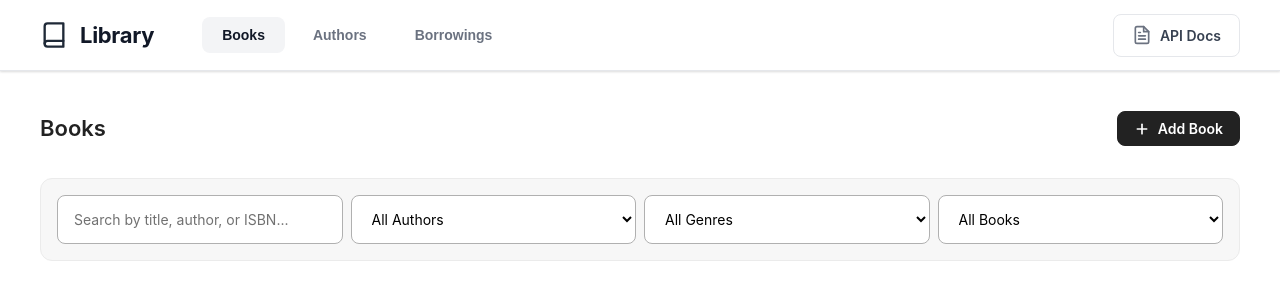
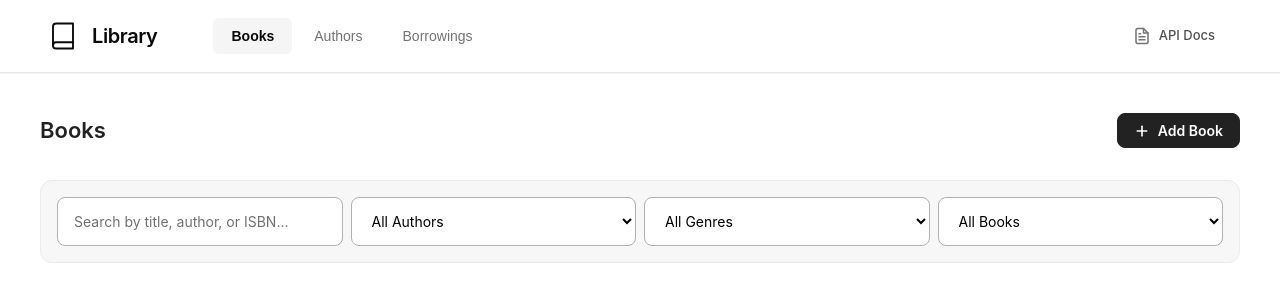
Before and after one commit to samirspatel/nestjs-api-demo, a website: page public/index.html in a window 1280 px wide. Shown: the top 302 px of the page. Drawn offline with Linux system fonts and the light colour scheme; no server answers.

Commit message:
Refactor Makefile to simplify commands, removing unused targets and enhancing the 'up' command. Update .dockerignore to include additional files. Improve header styles in styles.css for a modern look, adjusting colors, padding, and hover effects. Enhance authors service to prevent deletion of authors with associated books, and ensure due dates are handled correctly in borrowings service.

```diff
--- a/public/styles.css
+++ b/public/styles.css
@@ -20,123 +20,125 @@ body {
 
 header {
     background: #ffffff;
-    border-bottom: 1px solid #e5e7eb;
+    border-bottom: 1px solid #e8e8e8;
     padding: 0;
     position: sticky;
     top: 0;
     z-index: 100;
-    box-shadow: 0 1px 3px rgba(0, 0, 0, 0.05), 0 1px 2px rgba(0, 0, 0, 0.1);
+    box-shadow: 0 1px 0 rgba(0, 0, 0, 0.04);
+    backdrop-filter: blur(10px);
+    background: rgba(255, 255, 255, 0.98);
 }
 
 .header-top {
     display: flex;
     justify-content: space-between;
     align-items: center;
-    padding: 0 40px;
-    min-height: 70px;
+    padding: 0 48px;
+    min-height: 72px;
 }
 
 .header-left {
     display: flex;
     align-items: center;
-    gap: 48px;
+    gap: 56px;
     flex: 1;
 }
 
 .logo {
     display: flex;
     align-items: center;
-    gap: 12px;
-    padding: 18px 0;
+    gap: 14px;
+    padding: 20px 0;
     cursor: pointer;
-    transition: opacity 0.2s ease;
+    transition: opacity 0.15s ease;
 }
 
 .logo:hover {
-    opacity: 0.8;
+    opacity: 0.7;
 }
 
 .logo svg {
-    color: #1f2937;
+    color: #0a0a0a;
     flex-shrink: 0;
-    width: 28px;
-    height: 28px;
+    width: 30px;
+    height: 30px;
+    stroke-width: 1.5;
 }
 
 header h1 {
-    font-size: 22px;
-    font-weight: 700;
-    color: #111827;
+    font-size: 20px;
+    font-weight: 600;
+    color: #0a0a0a;
     margin: 0;
-    letter-spacing: -0.3px;
+    letter-spacing: -0.4px;
 }
 
 .header-actions {
     display: flex;
     align-items: center;
-    gap: 12px;
+    gap: 16px;
 }
 
 .header-link {
     display: inline-flex;
     align-items: center;
     gap: 8px;
-    padding: 10px 18px;
-    color: #374151;
+    padding: 10px 16px;
+    color: #525252;
     text-decoration: none;
-    border-radius: 8px;
-    font-size: 14px;
-    font-weight: 600;
-    transition: all 0.2s ease;
-    border: 1px solid #e5e7eb;
-    background: #ffffff;
+    border-radius: 6px;
+    font-size: 13px;
+    font-weight: 500;
+    transition: all 0.15s ease;
+    border: 1px solid transparent;
+    background: transparent;
 }
 
 .header-link:hover {
-    background: #f9fafb;
-    border-color: #d1d5db;
-    color: #111827;
-    transform: translateY(-1px);
-    box-shadow: 0 2px 4px rgba(0, 0, 0, 0.05);
+    background: #f5f5f5;
+    color: #0a0a0a;
 }
 
 .header-link svg {
     flex-shrink: 0;
-    color: #6b7280;
+    color: #737373;
+    width: 18px;
+    height: 18px;
 }
 
 .header-link:hover svg {
-    color: #374151;
+    color: #0a0a0a;
 }
 
 .tabs {
     display: flex;
-    gap: 8px;
+    gap: 4px;
     align-items: center;
 }
 
 .tab-btn {
-    padding: 10px 20px;
+    padding: 10px 18px;
     background: transparent;
     border: none;
-    color: #6b7280;
-    border-radius: 8px;
+    color: #737373;
+    border-radius: 6px;
     cursor: pointer;
     font-size: 14px;
-    font-weight: 600;
-    transition: all 0.2s ease;
+    font-weight: 500;
+    transition: all 0.15s ease;
     position: relative;
 }
 
 .tab-btn:hover {
-    color: #111827;
-    background: #f9fafb;
+    color: #0a0a0a;
+    background: #f5f5f5;
 }
 
 .tab-btn.active {
-    color: #111827;
-    background: #f3f4f6;
-    font-weight: 700;
+    color: #0a0a0a;
+    background: #f5f5f5;
+    font-weight: 600;
 }
 
 main {
@@ -710,13 +712,13 @@ main {
 }
 
 .borrowings-table tbody tr.row-overdue {
-    background: linear-gradient(90deg, #fff8f0 0%, #ffffff 100%);
-    border-left: 4px solid #ff9800;
+    background: #fafafa;
+    border-left: 3px solid #d4d4d4;
 }
 
 .borrowings-table tbody tr.row-overdue:hover {
-    background: linear-gradient(90deg, #fff5e6 0%, #fffbf5 100%);
-    box-shadow: 0 2px 8px rgba(255, 152, 0, 0.15);
+    background: #f5f5f5;
+    box-shadow: 0 2px 8px rgba(0, 0, 0, 0.08);
 }
 
 .borrowings-table td {
@@ -790,15 +792,14 @@ main {
     align-items: center;
     margin-left: 8px;
     padding: 4px 10px;
-    background: linear-gradient(135deg, #ff6b6b 0%, #ee5a6f 100%);
+    background: #262626;
     color: #ffffff;
-    border-radius: 12px;
+    border-radius: 6px;
     font-size: 10px;
-    font-weight: 700;
+    font-weight: 600;
     text-transform: uppercase;
     letter-spacing: 0.5px;
-    box-shadow: 0 2px 4px rgba(238, 90, 111, 0.3);
-    animation: pulse 2s ease-in-out infinite;
+    box-shadow: 0 1px 2px rgba(0, 0, 0, 0.1);
 }
 
 @keyframes pulse {
@@ -837,17 +838,17 @@ main {
 }
 
 .status-borrowed {
-    background: linear-gradient(135deg, #667eea 0%, #764ba2 100%);
+    background: #262626;
     color: #ffffff;
 }
 
 .status-returned {
-    background: linear-gradient(135deg, #e0e0e0 0%, #bdbdbd 100%);
-    color: #424242;
+    background: #e5e5e5;
+    color: #525252;
 }
 
 .status-overdue {
-    background: linear-gradient(135deg, #ff9800 0%, #f57c00 100%);
+    background: #404040;
     color: #ffffff;
 }
 
--- a/src/authors/authors.module.ts
+++ b/src/authors/authors.module.ts
@@ -4,9 +4,10 @@ import { AuthorsService } from './authors.service';
 import { AuthorsController } from './authors.controller';
 import { LoggerModule } from '../common/logger/logger.module';
 import { Author } from './entities/author.entity';
+import { Book } from '../books/entities/book.entity';
 
 @Module({
-  imports: [TypeOrmModule.forFeature([Author]), LoggerModule],
+  imports: [TypeOrmModule.forFeature([Author, Book]), LoggerModule],
   controllers: [AuthorsController],
   providers: [AuthorsService],
   exports: [AuthorsService],
```
Also changed, not shown: src/authors/authors.service.ts (+15 -1 lines), src/borrowings/borrowings.service.ts (+9 -5 lines), 2 other files.
